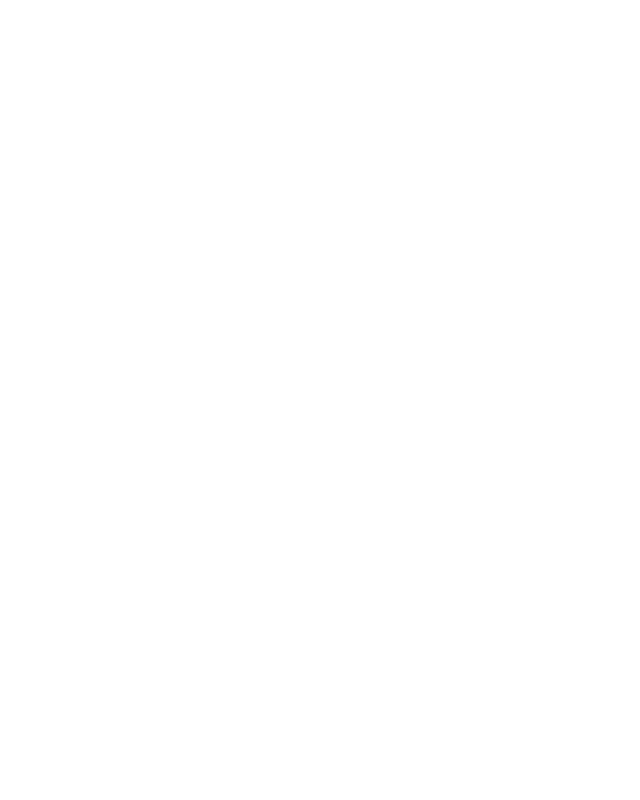
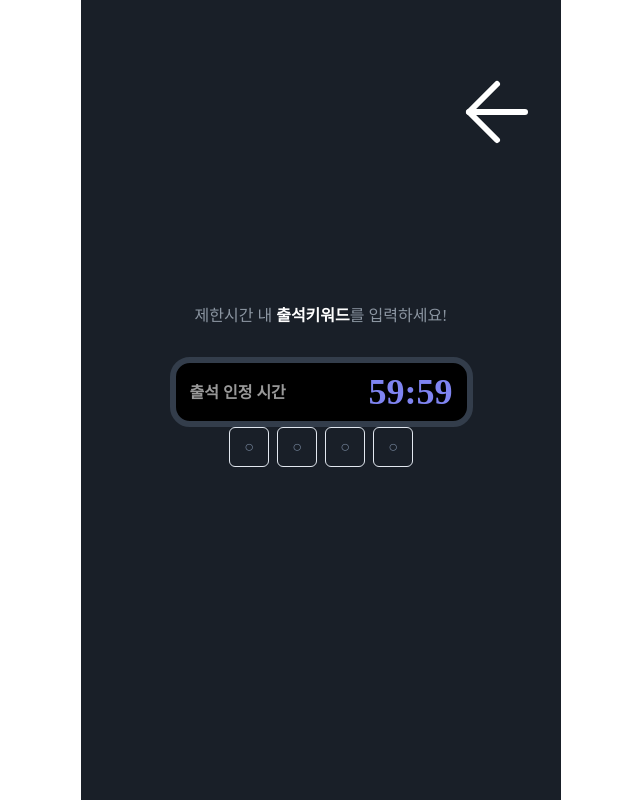
Before and after one commit to mash-up-kr/moit-web, a React (Vite) app: page /attendance in a window 1280 px wide. Before the commit this address had no page. Shown: the whole page, without its empty margins (319-959 px from the left). Built offline with nearby package versions, Linux system fonts and the light colour scheme; a web font is replaced by a local one; what emotion-normalize would draw is missing.

Commit message:
✨ feat: 출석 화면 UI작업 #1

```diff
--- a/src/Router.tsx
+++ b/src/Router.tsx
@@ -1,6 +1,7 @@
 import { FC } from 'react';
 import { BrowserRouter, Route, Routes } from 'react-router-dom';
 import Example from 'Example';
+import AttendanceKeyword from 'screens/AttendanceKeyword';
 import StudyRegisterScreen from 'screens/StudyRegisterScreen';
 
 const Router: FC = () => {
@@ -9,6 +10,7 @@
       <Routes>
         <Route path="/" element={<Example />} />
         <Route path="/register" element={<StudyRegisterScreen />} />
+        <Route path="/attendance" element={<AttendanceKeyword />} />
       </Routes>
     </BrowserRouter>
   );
--- a/src/main.tsx
+++ b/src/main.tsx
@@ -3,13 +3,13 @@
 import { Global, ThemeProvider } from '@emotion/react';
 import ReactDOM from 'react-dom/client';
 import globalStyle from '@styles/globalStyle';
-import theme from '@styles/theme';
+import theme, { chakraTheme } from '@styles/theme';
 import App from 'App';
 
 ReactDOM.createRoot(document.getElementById('root') as HTMLElement).render(
   <React.StrictMode>
     <ThemeProvider theme={theme}>
-      <ChakraProvider theme={{}}>
+      <ChakraProvider theme={chakraTheme}>
         <Global styles={globalStyle} />
         <App />
       </ChakraProvider>
--- /dev/null
+++ b/src/screens/AttendanceKeyword.tsx
@@ -0,0 +1,71 @@
+import {
+  Container,
+  Flex,
+  HStack,
+  PinInput,
+  PinInputField,
+} from '@chakra-ui/react';
+import theme from '@styles/theme';
+import ScreenHeader from '@components/ScreenHeader';
+import SvgIcon from '@components/SvgIcon';
+import Text from '@components/Text';
+
+const AttendanceKeyword = () => {
+  console.log('hi');
+  return (
+    <>
+      <Container bgColor={theme.colors.background.black} height={'100vh'}>
+        <ScreenHeader
+          title={''}
+          leftIcon
+          rightIcon={
+            <SvgIcon name="ArrowLeft" size={24} color={theme.palette.white} />
+          }
+        />
+        <Container centerContent>
+          <Flex mt={theme.spacing.md} mb={theme.spacing.lg}>
+            <Text type="p1" color={theme.palette.gray500}>
+              제한시간 내
+            </Text>
+            <Text type="h6" color={theme.colors.text.white}>
+              &nbsp;출석키워드
+            </Text>
+            <Text type="p1" color={theme.palette.gray500}>
+              를 입력하세요!
+            </Text>
+          </Flex>
+          <Flex
+            w={'303px'}
+            mx={'36px'}
+            borderRadius={'20px'}
+            border={'6px solid var(--gray-800, #333D4B)'}
+            p={'4px 14px'}
+            justifyContent={'space-between'}
+            alignItems={'center'}
+            style={{
+              background:
+                'linear-gradient(0deg, black 0%, black 100%), linear-gradient(360deg, rgba(88, 95, 240, 0.20) 0%, rgba(88, 95, 240, 0) 100%)',
+            }}
+          >
+            <Text type="h6" style={{ color: 'rgba(255, 255, 255, 0.60)' }}>
+              출석 인정 시간
+            </Text>
+            <Text type={'h1'} color={theme.palette.blue500}>
+              59:59
+            </Text>
+          </Flex>
+          <HStack>
+            <PinInput>
+              <PinInputField />
+              <PinInputField />
+              <PinInputField />
+              <PinInputField />
+            </PinInput>
+          </HStack>
+        </Container>
+      </Container>
+    </>
+  );
+};
+
+export default AttendanceKeyword;
--- a/src/styles/theme.ts
+++ b/src/styles/theme.ts
@@ -1,3 +1,4 @@
+import { extendTheme } from '@chakra-ui/react';
 import { css } from '@emotion/react';
 
 export const palette = {
@@ -134,3 +135,7 @@
 export type Theme = typeof theme;
 
 export default theme;
+
+export const chakraTheme = extendTheme({
+  colors: { ...colors },
+});
```
